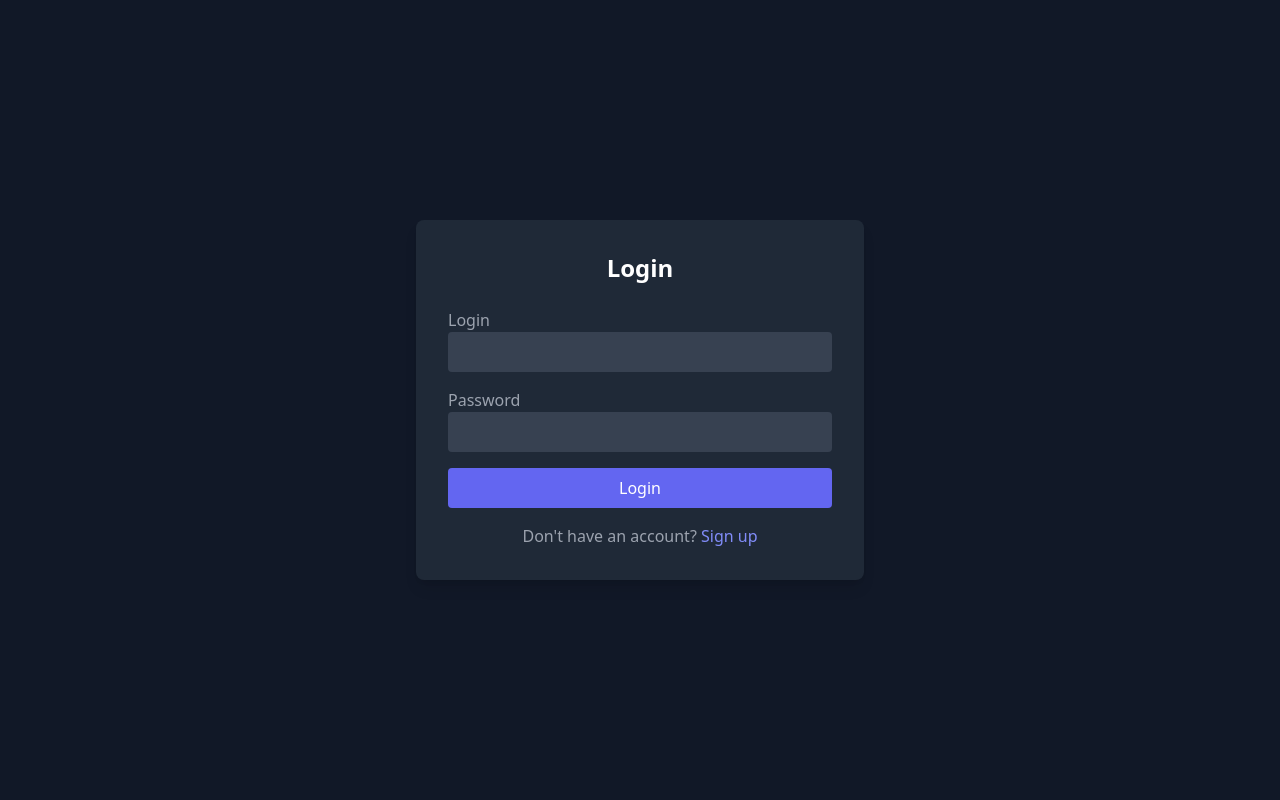
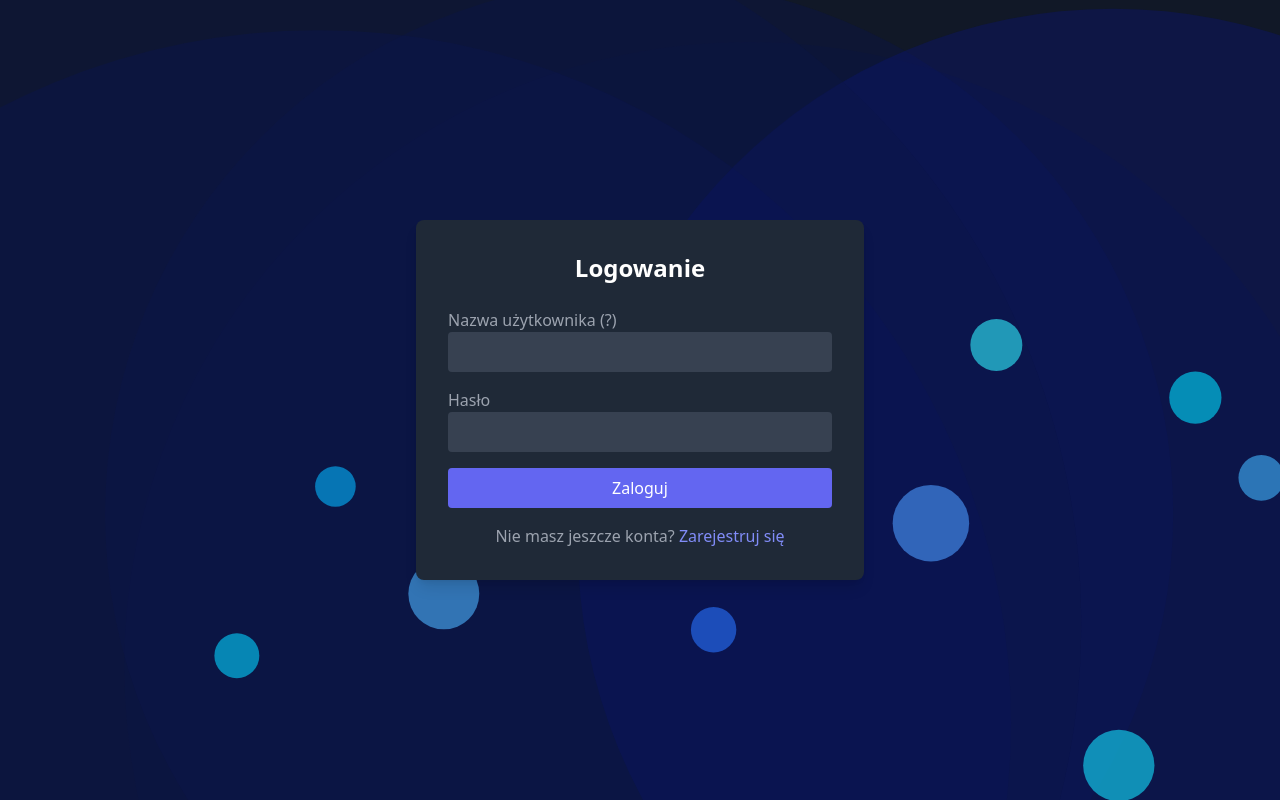
Before and after one commit to Neten1/fakecord, a Flask app: page /login in a window 1280 px wide. Run offline with Flask 3, Linux system fonts and the light colour scheme; some libraries are stand-ins or nearby versions.

Commit message:
Finalna wersja

```diff
--- a/templates/login.html
+++ b/templates/login.html
@@ -4,22 +4,127 @@
   <meta charset="UTF-8">
   <title>Login</title>
   <script src="https://cdn.tailwindcss.com"></script>
+  <style>
+    body {
+      margin: 0;
+      overflow: hidden;
+    }
+    canvas {
+      position: absolute;
+      top: 0;
+      left: 0;
+      width: 100%;
+      height: 100%;
+      z-index: -1;
+    }
+  </style>
 </head>
 <body class="bg-gray-900 text-white flex items-center justify-center h-screen">
+  {% for mesg in get_flashed_messages() %}
+      <h1>{{ mesg }}</h1>
+      {% endfor %}
+  <canvas id="backgroundCanvas"></canvas>
   <div class="bg-gray-800 p-8 rounded-lg shadow-lg w-full max-w-md">
-    <h2 class="text-2xl font-bold text-center mb-6">Login</h2>
+    <h2 class="text-2xl font-bold text-center mb-6">Logowanie</h2>
     <form method="POST" action="{{ url_for('login') }}">
       <div class="mb-4">
-        <label for="username" class="block text-gray-400">Login</label>
+        <label for="username" class="block text-gray-400">
+          Nazwa użytkownika
+          <span class="relative group">
+            (?)
+            <span class="absolute left-0 bottom-full mb-2 hidden group-hover:block w-48 p-2 text-sm text-white bg-gray-800 rounded shadow-lg">
+              Wprowadź unikalną nazwę użytkownika - login
+            </span>
+          </span>
+        </label>
         <input type="text" id="username" name="username" class="w-full px-4 py-2 rounded bg-gray-700 text-white focus:outline-none focus:ring-2 focus:ring-indigo-500" required>
       </div>
       <div class="mb-4">
-        <label for="password" class="block text-gray-400">Password</label>
+        <label for="password" class="block text-gray-400">Hasło</label>
         <input type="password" id="password" name="password" class="w-full px-4 py-2 rounded bg-gray-700 text-white focus:outline-none focus:ring-2 focus:ring-indigo-500" required>
       </div>
-      <button type="submit" class="w-full bg-indigo-500 hover:bg-indigo-600 text-white px-4 py-2 rounded">Login</button>
+      <button type="submit" class="w-full bg-indigo-500 hover:bg-indigo-600 text-white px-4 py-2 rounded">Zaloguj</button>
     </form>
-    <p class="text-gray-400 text-center mt-4">Don't have an account? <a href="{{ url_for('register') }}" class="text-indigo-400">Sign up</a></p>
+    <p class="text-gray-400 text-center mt-4">Nie masz jeszcze konta? <a href="{{ url_for('register') }}" class="text-indigo-400">Zarejestruj się</a></p>
   </div>
+  <script>
+    const canvas = document.getElementById('backgroundCanvas');
+    const ctx = canvas.getContext('2d');
+
+    let width = canvas.width = window.innerWidth;
+    let height = canvas.height = window.innerHeight;
+
+    const blobs = [];
+    const largeShapes = [];
+
+    function createBlob() {
+      return {
+        x: Math.random() * width,
+        y: Math.random() * height,
+        radius: 20 + Math.random() * 20,
+        dx: (Math.random() - 0.5) * 2,
+        dy: (Math.random() - 0.5) * 2,
+        color: `rgba(${Math.floor(Math.random() * 100)}, ${Math.floor(Math.random() * 150 + 100)}, 255, 0.6)`
+      };
+    }
+
+    function createLargeShape() {
+      return {
+        x: Math.random() * width,
+        y: Math.random() * height,
+        radius: 500 + Math.random() * 300,
+        dx: (Math.random() - 0.5) * 0.5,
+        dy: (Math.random() - 0.5) * 0.5,
+        color: `rgba(10, 20, ${Math.floor(Math.random() * 80 + 50)}, 0.4)`
+      };
+    }
+
+    for (let i = 0; i < 10; i++) {
+      blobs.push(createBlob());
+    }
+
+    for (let i = 0; i < 5; i++) {
+      largeShapes.push(createLargeShape());
+    }
+
+    function animate() {
+      ctx.clearRect(0, 0, width, height);
+
+      largeShapes.forEach(shape => {
+        ctx.beginPath();
+        ctx.arc(shape.x, shape.y, shape.radius, 0, Math.PI * 2);
+        ctx.fillStyle = shape.color;
+        ctx.fill();
+
+        shape.x += shape.dx;
+        shape.y += shape.dy;
+
+        if (shape.x - shape.radius < 0 || shape.x + shape.radius > width) shape.dx *= -1;
+        if (shape.y - shape.radius < 0 || shape.y + shape.radius > height) shape.dy *= -1;
+      });
+
+      blobs.forEach(blob => {
+        ctx.beginPath();
+        ctx.arc(blob.x, blob.y, blob.radius, 0, Math.PI * 2);
+        ctx.fillStyle = blob.color;
+        ctx.fill();
+
+        blob.x += blob.dx;
+        blob.y += blob.dy;
+
+        if (blob.x - blob.radius < 0 || blob.x + blob.radius > width) blob.dx *= -1;
+        if (blob.y - blob.radius < 0 || blob.y + blob.radius > height) blob.dy *= -1;
+      });
+
+      requestAnimationFrame(animate);
+    }
+
+    window.addEventListener('resize', () => {
+      width = canvas.width = window.innerWidth;
+      height = canvas.height = window.innerHeight;
+    });
+
+    animate();
+  </script>
 </body>
 </html>
```
Also changed, not shown: templates/home.html (+72 -6 lines), templates/index.html (+8 -5 lines), templates/register.html (+26 -7 lines).
